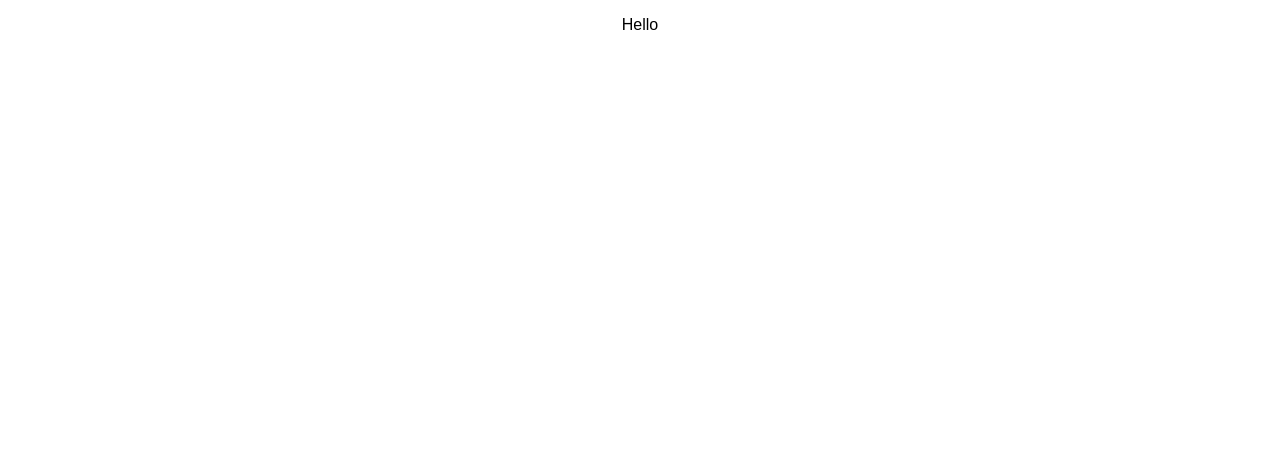
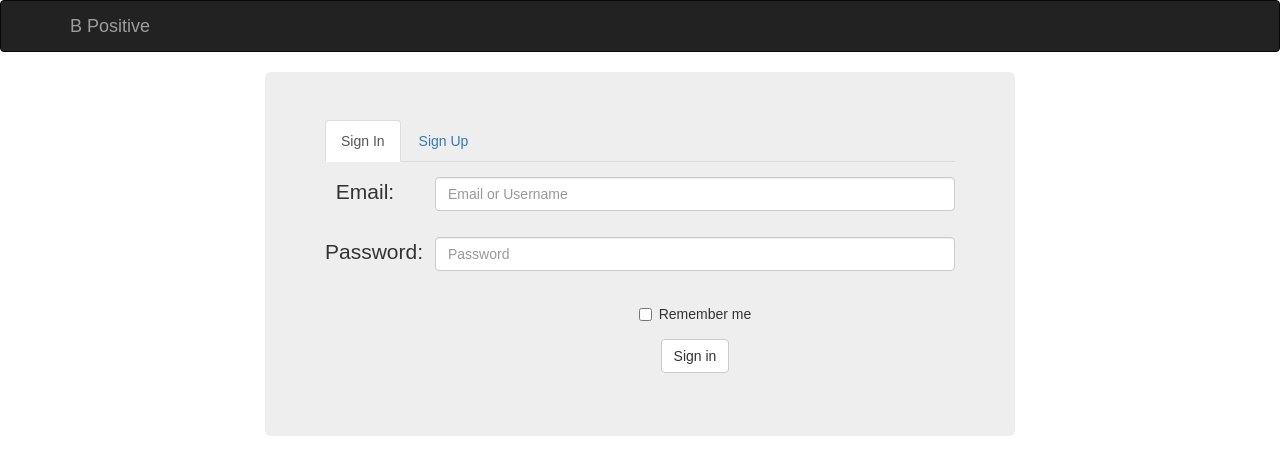
Before and after one commit to Delaware2018/team-1, a React (Create React App) app in the folder client/: page / in a window 1280 px wide. Shown: the top 474 px of the page. Built offline with nearby package versions, Linux system fonts and the light colour scheme.

Commit message:
Created login page

```diff
--- a/client/public/index.html
+++ b/client/public/index.html
@@ -10,6 +10,8 @@
     -->
     <link rel="manifest" href="%PUBLIC_URL%/manifest.json">
     <link rel="shortcut icon" href="%PUBLIC_URL%/favicon.ico">
+    <link rel="stylesheet" href="https://maxcdn.bootstrapcdn.com/bootstrap/3.3.7/css/bootstrap.min.css" integrity="sha384-BVYiiSIFeK1dGmJRAkycuHAHRg32OmUcww7on3RYdg4Va+PmSTsz/K68vbdEjh4u" crossorigin="anonymous">
+
     <!--
       Notice the use of %PUBLIC_URL% in the tags above.
       It will be replaced with the URL of the `public` folder during the build.
--- a/client/src/App.js
+++ b/client/src/App.js
@@ -1,14 +1,18 @@
 import React, { Component } from 'react';
-import Wrap from './hoc/wrap';
+import Login from './containers/Login/Login';
 import './App.css';
 
 class App extends Component {
+  state = {
+    authorized: false
+  }
+  authorizedUser(){
+    console.log(this.state.authorized);
+  }
   render() {
     return (
       <div className="App">
-        <Wrap>
-          <p>Hello</p>
-        </Wrap>
+        {this.state.authorized ? <p>Going well</p> : <Login author={this.authorizedUser} />}
       </div>
     );
   }
--- /dev/null
+++ b/client/src/components/LoginForms/LoginForms.js
@@ -0,0 +1,56 @@
+import React, { Component } from "react";
+import { Jumbotron, Grid, Row, Col, Tabs, Tab } from "react-bootstrap";
+import Signin from "../LoginForms/Signin/Signin";
+import Signup from "../LoginForms/Signup/Signup";
+
+const loginForms = props => {
+  return (
+    <Grid>
+      <Row>
+        <Col md={2} />
+        <Col md={8}>
+          <Jumbotron>
+            <ControlledTabs
+             props={props.author}
+            />
+          </Jumbotron>
+        </Col>
+        <Col md={2} />
+      </Row>
+    </Grid>
+  );
+};
+
+class ControlledTabs extends Component {
+  constructor(props, context) {
+    super(props, context);
+
+    this.handleSelect = this.handleSelect.bind(this);
+
+    this.state = {
+      key: 1
+    };
+  }
+
+  handleSelect(key) {
+    this.setState({ key });
+  }
+
+  render() {
+    return (
+      <Tabs
+        activeKey={this.state.key}
+        onSelect={this.handleSelect}
+        id="controlled-tab-example"
+      >
+        <Tab eventKey={1} title="Sign In">
+          <Signin auth={this.props.author}/>
+        </Tab>
+        <Tab eventKey={2} title="Sign Up">
+          <Signup auth={this.props.author}/>
+        </Tab>
+      </Tabs>
+    );
+  }
+}
+export default loginForms;
--- /dev/null
+++ b/client/src/components/LoginForms/Signin/Signin.js
@@ -0,0 +1,60 @@
+import React from "react";
+import {
+  Form,
+  FormGroup,
+  Col,
+  FormControl,
+  Checkbox,
+  Button
+} from "react-bootstrap";
+
+const signin = props => {
+  return (
+    <Form horizontal>
+      <p />
+      <FormGroup controlId="formHorizontalEmail">
+        <Col md={2}>
+          <p>Email:</p>
+        </Col>
+        <Col md={10}>
+          <FormControl
+            onChange={props.signInHandler}
+            name="emailusername"
+            type="email"
+            placeholder="Email or Username"
+            autoComplete="userName"
+          />
+        </Col>
+      </FormGroup>
+
+      <FormGroup controlId="formHorizontalPassword">
+        <Col md={2}>
+          <p>Password:</p>
+        </Col>
+        <Col md={10}>
+          <FormControl
+            onChange={props.signInHandler}
+            name="password"
+            controlid="currentPassword"
+            type="password"
+            placeholder="Password"
+            autoComplete="current-password"
+          />
+        </Col>
+      </FormGroup>
+
+      <FormGroup>
+        <Col smOffset={2} sm={10}>
+          <Checkbox>Remember me</Checkbox>
+        </Col>
+      </FormGroup>
+
+      <FormGroup>
+        <Col smOffset={2} sm={10}>
+          <Button onClick={props.author}>Sign in</Button>
+        </Col>
+      </FormGroup>
+    </Form>
+  );
+};
+export default signin;
--- /dev/null
+++ b/client/src/components/LoginForms/Signup/Signup.js
@@ -0,0 +1,123 @@
+import React from "react";
+import {
+  Form,
+  FormControl,
+  ControlLabel,
+  Row,
+  Grid,
+  Col,
+  Button,
+  ButtonToolbar
+} from "react-bootstrap";
+
+const signup = props => {
+
+  return (
+    <Grid>
+      <Form>
+        <ControlLabel>
+          <h2>Sign Up</h2>
+        </ControlLabel>
+        <Row>
+          <Col md={3}>
+            <p>First Name:</p>
+          </Col>
+          <Col md={9}>
+            <FormControl
+              id="formControlsFirstName"
+              type="input"
+              label="First Name"
+              name='fname'
+              placeholder="First Name"
+              required
+            />
+          </Col>
+        </Row>
+        <Row>
+          <Col md={3}>
+            <p>Last Name:</p>
+          </Col>
+          <Col md={9}>
+            <FormControl
+              id="formControlsLastName"
+              type="input"
+              label="Last Name"
+              name='lname'
+              placeholder="Last Name"
+            />
+          </Col>
+        </Row>
+        <Row>
+          <Col md={3}>
+            <p>Username:</p>
+          </Col>
+          <Col md={9}>
+            <FormControl
+              id="formControlsUsername"
+              type="username"
+              label="Username"
+              name='username'
+              placeholder="Enter Username"
+              autoComplete='username'
+            />
+          </Col>
+        </Row>
+        <Row>
+          <Col md={3}>
+            <p>Email:</p>
+          </Col>
+          <Col md={9}>
+            <FormControl
+              id="formControlsEmail"
+              type="email"
+              label="Email address"
+              name='email'
+              placeholder="Enter email"
+              autoComplete='email'
+            />
+          </Col>
+        </Row>
+        <Row>
+          <Col md={4}>
+            <p>Password:</p>
+          </Col>
+          <Col md={8}>
+            <FormControl
+              id="formControlsPassword"
+              label="Password"
+              type="password"
+              name='password'
+              placeholder="Password"
+              autoComplete="new-password"
+            />
+          </Col>
+        </Row>
+
+        <Row>
+          <Col md={4}>
+            <p>Re-type Password:</p>
+          </Col>
+          <Col md={8}>
+            <FormControl
+              id="formControlsRetypePassword"
+              label="ReType Password"
+              type="password"
+              name='retypePassword'
+              placeholder="Re-type Password"
+              autoComplete="new-password"
+            />
+          </Col>
+        </Row>
+        <Row>
+          <Col md={4} mdOffset={8}>
+            <ButtonToolbar>
+              <Button onClick={props.author}>Submit Sign Up</Button>
+            </ButtonToolbar>
+          </Col>
+        </Row>
+      </Form>
+    </Grid>
+  );
+};
+
+export default signup;
--- /dev/null
+++ b/client/src/components/UI/NavBar/NavBar.js
@@ -0,0 +1,26 @@
+import React from "react";
+import { Navbar } from "react-bootstrap";
+
+const navBar = () => {
+
+    // const style = {
+    //     Navbar:{
+    //         backgroundColor: 'orange'
+    //     }
+    // }
+
+    // bootstrapUtils.addStyle(Navbar, 'Navbar');
+
+  return (
+    <Navbar inverse >
+      <Navbar.Header>
+        <Navbar.Brand>
+          <a href="#brand">B Positive</a>
+        </Navbar.Brand>
+        <Navbar.Toggle />
+      </Navbar.Header>
+      </Navbar>
+  );
+};
+
+export default navBar;
--- /dev/null
+++ b/client/src/containers/Login/Login.js
@@ -0,0 +1,16 @@
+import React from "react";
+import NavBar from "../../components/UI/NavBar/NavBar";
+import LoginForms from '../../components/LoginForms/LoginForms';
+import Wrap from '../../hoc/wrap';
+
+
+const Login = (props)=>{
+    return (
+        <Wrap>
+          <NavBar/>
+          <LoginForms author={props.author} />
+        </Wrap>
+    )
+}
+
+export default Login;
```
Also changed, not shown: client/package.json (+6 -3 lines), client/src/components/UI/HomepageNavbar/HomepageNavbar.js (added, +24 -0 lines), client/src/logo.svg (deleted), 1 other file (tests, documents, lock files or other folders).
